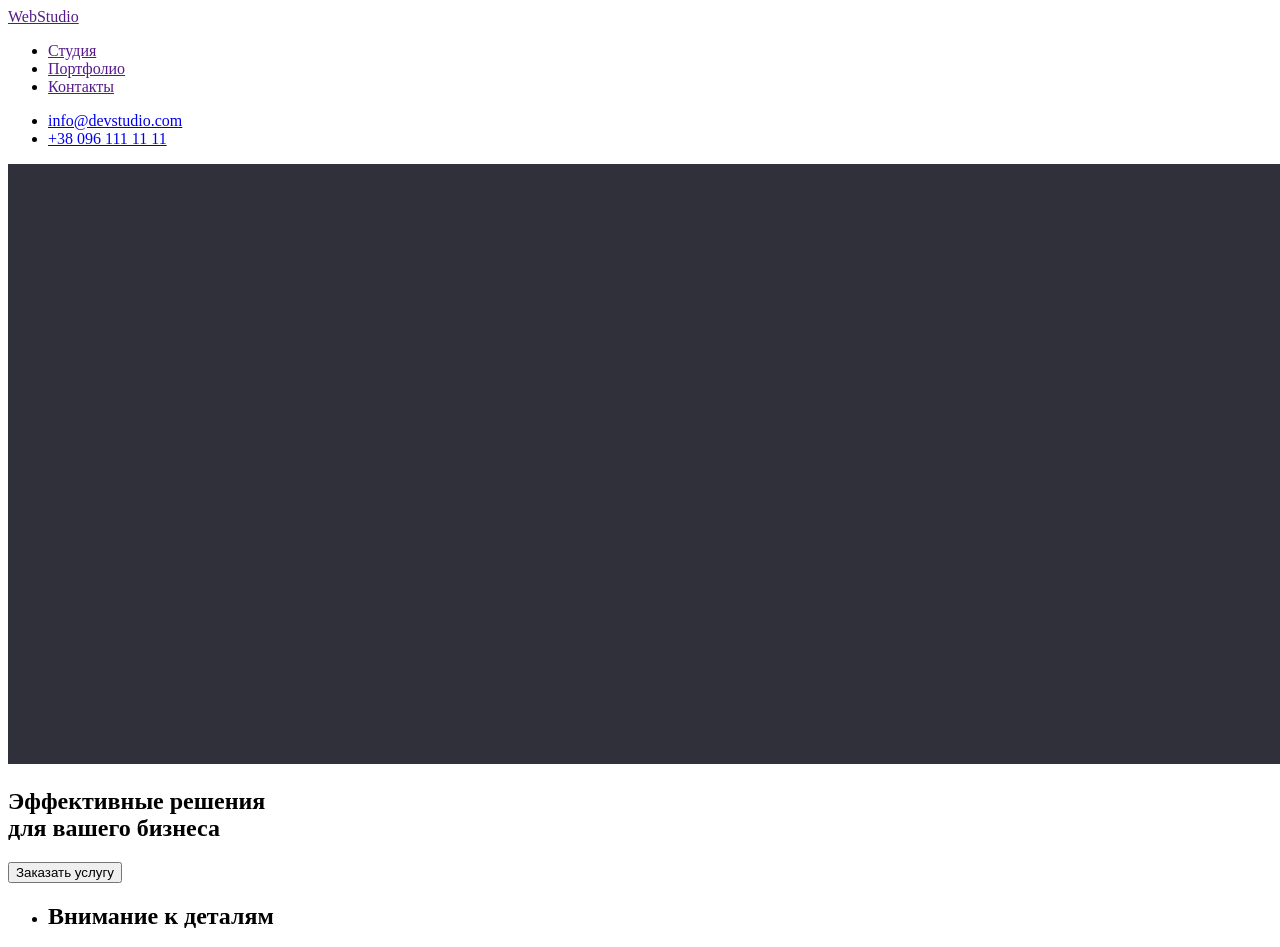
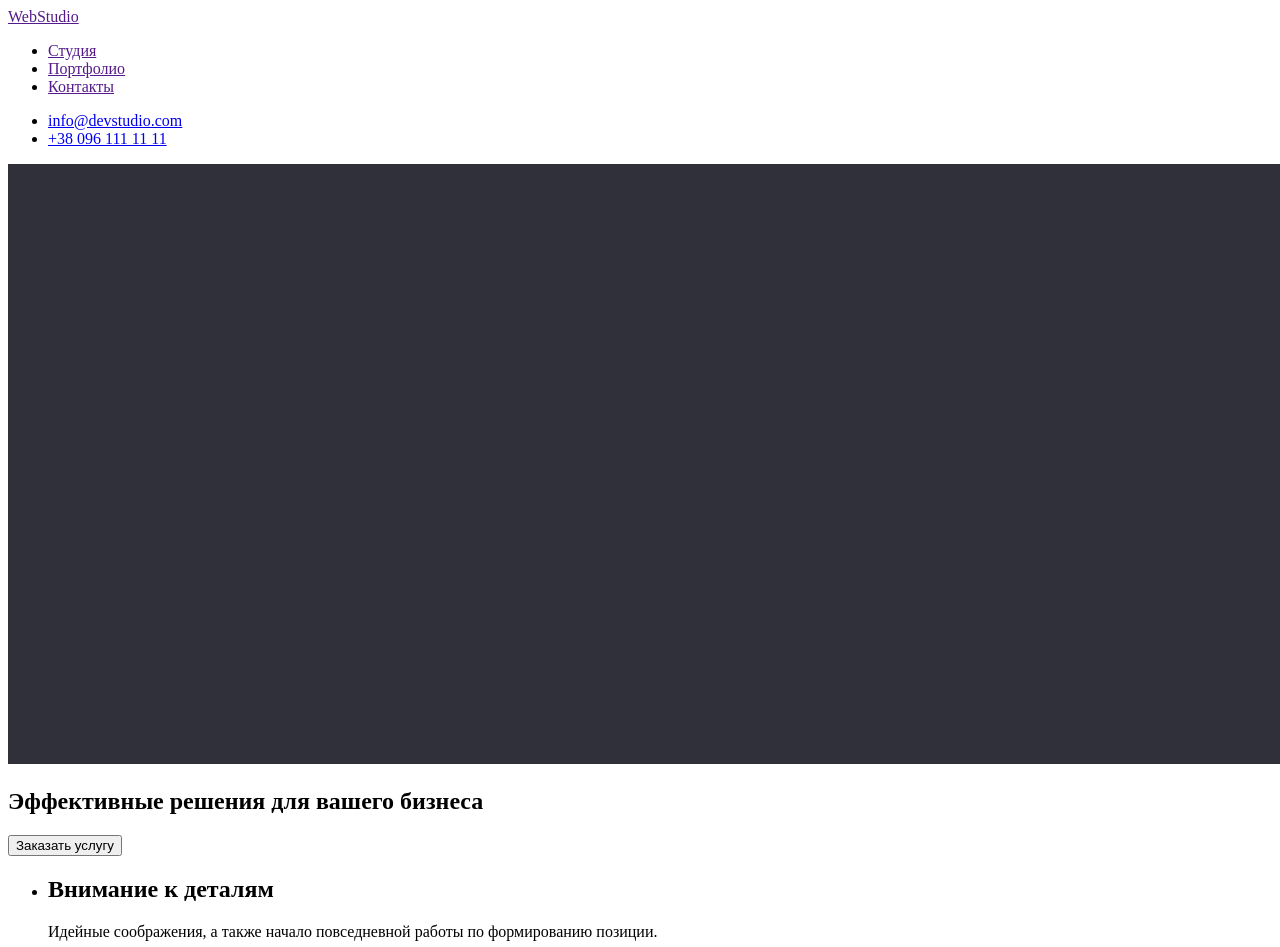
Before and after one commit to Kate-Lefter/goit-markup-hw-01, a plain HTML site: page index.html in a window 1280 px wide. Shown: the top 947 px of the page. Drawn offline with Linux system fonts and the light colour scheme.

Commit message:
ОЧ корект 4
корект. главной надписи

```diff
--- a/index.html
+++ b/index.html
@@ -29,7 +29,7 @@
             <div>
                 <section>
                     <img src="./images/Bg.jpg" width="1600" height="600" alt="background">
-                    <h1>Эффективные решения <br/> для вашего бизнеса</h1>
+                    <h1>Эффективные решения для вашего бизнеса</h1>
                     <button type="button">Заказать услугу</button>
                 </section>
             </div>
```
